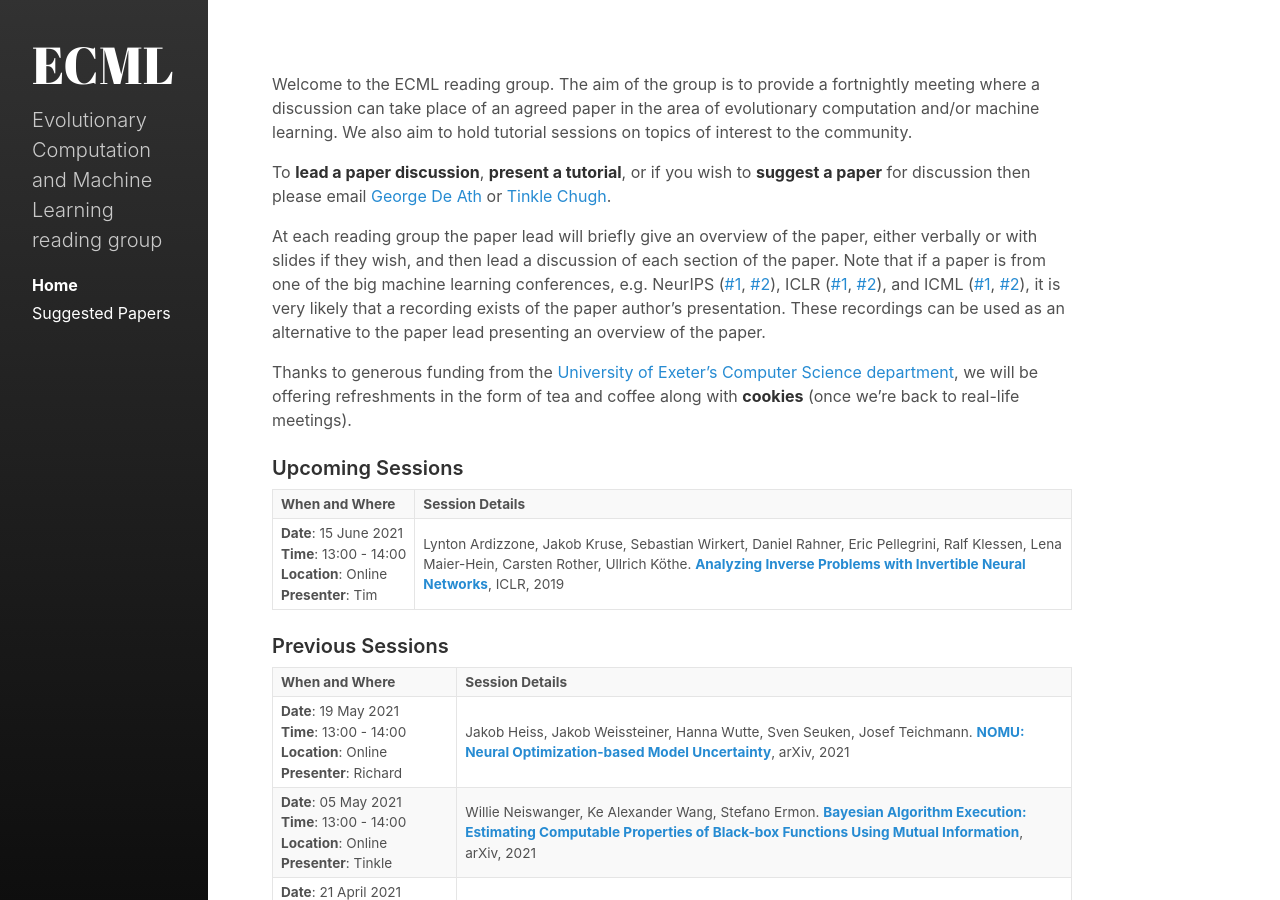
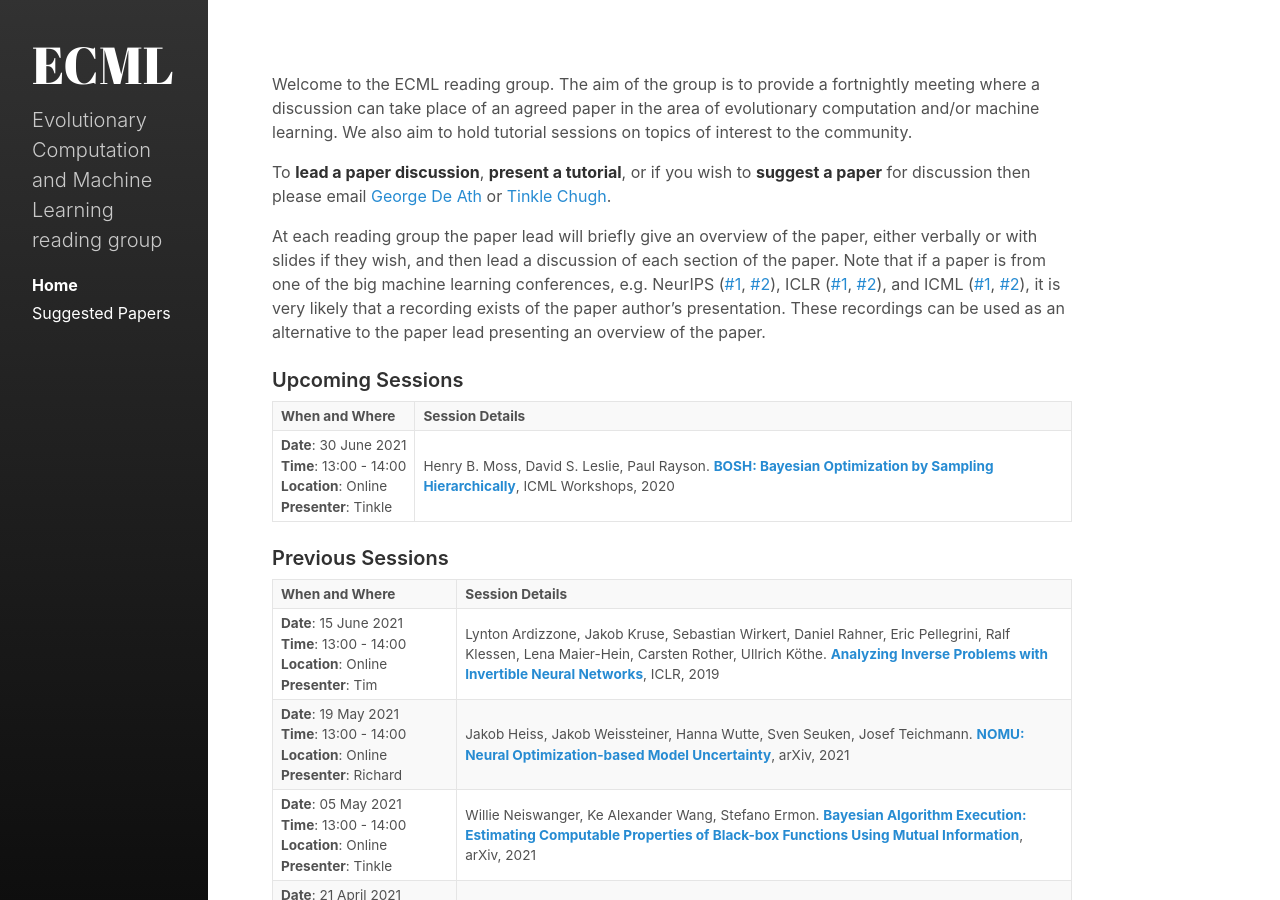
Before and after one commit to exeter-ecml/exeter-ecml.github.io, a Jekyll site: the page built from index.md, in a window 1280 px wide and 900 px high. Built offline with Jekyll 4.4.1, drawn with Linux system fonts in a browser that asks for light colours.

Commit message:
new meeting

```diff
--- a/index.md
+++ b/index.md
@@ -26,12 +26,6 @@ and ICML ([#1](https://icml.cc/Conferences/2019/Videos),
 it is very likely that a recording exists of the paper author's presentation.
 These recordings can be used as an alternative to the paper lead presenting an
 overview of the paper.
-
-Thanks to generous funding from the
-[University of Exeter's Computer Science department](http://emps.exeter.ac.uk/computer-science/),
-we will be offering refreshments
-in the form of tea and coffee along with **cookies**
-(once we're back to real-life meetings).
 
 ### Upcoming Sessions
 <table>
```
Also changed, not shown: _meetings/2021-06-16.md (renamed from _meetings/2021-06-15.md, +1 -1 lines), _meetings/2021-06-30.md (added, +14 -0 lines), _papers/0025-bosh-bayesian-optimization-by-sampling-hierachically.md (+2 -2 lines), _papers/0062-analyzing-inverse-problems-with-invertible-neural-nets.md (+1 -1 lines).
